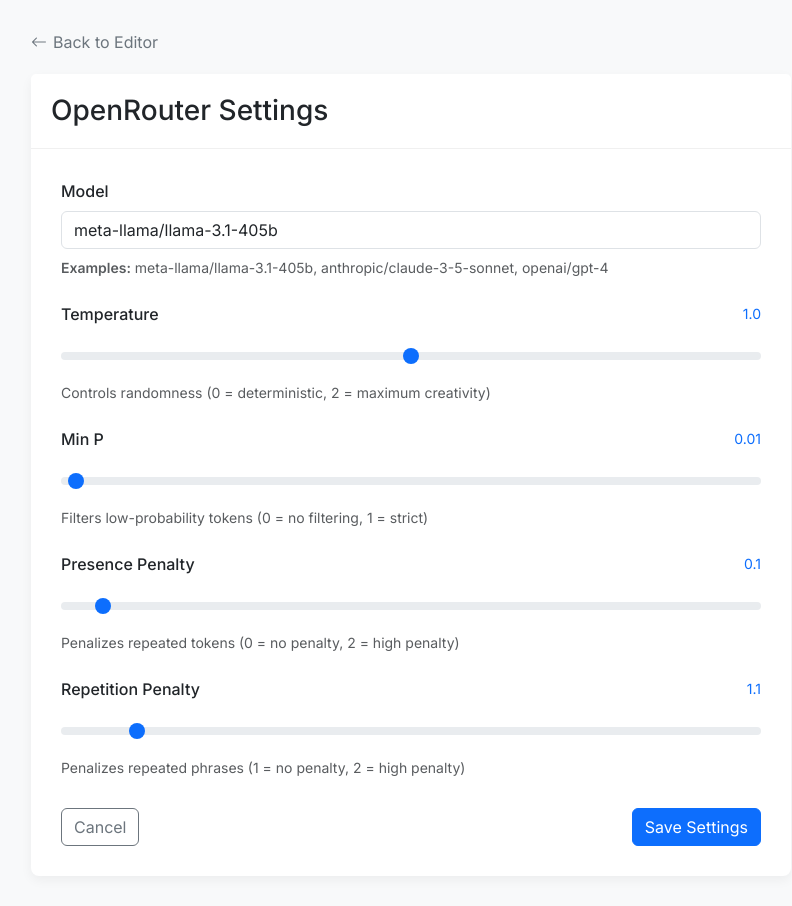
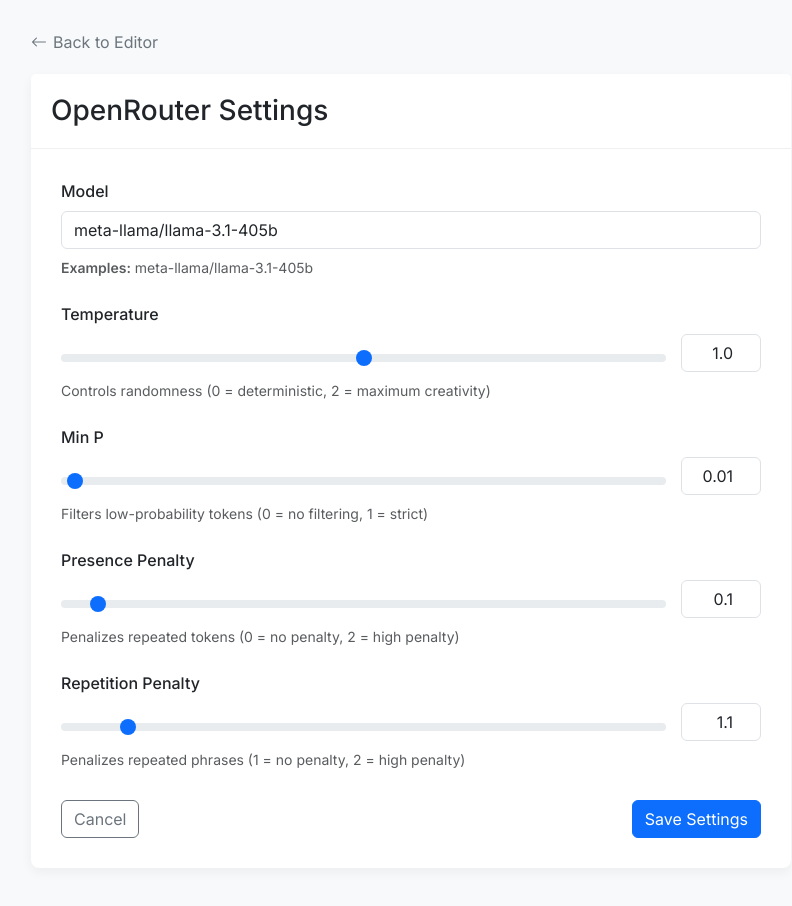
Before and after one commit to lyramakesmusic/text-completion-webui, a Flask app: page /settings in a window 1280 px wide. Shown: the whole page, without its empty margins (229-1021 px from the left). After the commit the page ends 838 px from the top, so only its background shows below. Run offline with Flask 3, Linux system fonts and the light colour scheme.

Commit message:
Add files via upload

```diff
--- a/templates/settings.html
+++ b/templates/settings.html
@@ -48,6 +48,8 @@
 
         .form-range {
             margin-top: 10px;
+            flex-grow: 1;
+            margin-right: 15px;
         }
 
         .form-text {
@@ -59,6 +61,16 @@
             font-size: 14px;
             font-weight: normal;
             color: #0d6efd;
+        }
+
+        .range-with-number {
+            display: flex;
+            align-items: center;
+        }
+
+        .number-input {
+            width: 80px;
+            text-align: right;
         }
 
         .back-link {
@@ -114,43 +126,51 @@
                         <label for="model" class="form-label">Model</label>
                         <input type="text" class="form-control" id="model" name="model" value="{{ config.model }}" required>
                         <div class="form-text">
-                            <strong>Examples:</strong> meta-llama/llama-3.1-405b, anthropic/claude-3-5-sonnet, openai/gpt-4
+                            <strong>Examples:</strong> meta-llama/llama-3.1-405b
                         </div>
                     </div>
 
                     <div class="mb-4">
                         <label for="temperature" class="form-label">
                             Temperature
-                            <span class="value-display" id="temperature-value">{{ config.temperature }}</span>
                         </label>
-                        <input type="range" class="form-range" id="temperature" name="temperature" min="0" max="2" step="0.01" value="{{ config.temperature }}">
+                        <div class="range-with-number">
+                            <input type="range" class="form-range" id="temperature" name="temperature" min="0" max="2" step="0.01" value="{{ config.temperature }}">
+                            <input type="number" class="form-control number-input" id="temperature-number" value="{{ config.temperature }}" min="0" max="2" step="0.01">
+                        </div>
                         <div class="form-text">Controls randomness (0 = deterministic, 2 = maximum creativity)</div>
                     </div>
 
                     <div class="mb-4">
                         <label for="min_p" class="form-label">
                             Min P
-                            <span class="value-display" id="min_p-value">{{ config.min_p }}</span>
                         </label>
-                        <input type="range" class="form-range" id="min_p" name="min_p" min="0" max="1" step="0.01" value="{{ config.min_p }}">
+                        <div class="range-with-number">
+                            <input type="range" class="form-range" id="min_p" name="min_p" min="0" max="1" step="0.01" value="{{ config.min_p }}">
+                            <input type="number" class="form-control number-input" id="min_p-number" value="{{ config.min_p }}" min="0" max="1" step="0.01">
+                        </div>
                         <div class="form-text">Filters low-probability tokens (0 = no filtering, 1 = strict)</div>
                     </div>
 
                     <div class="mb-4">
                         <label for="presence_penalty" class="form-label">
                             Presence Penalty
-                            <span class="value-display" id="presence_penalty-value">{{ config.presence_penalty }}</span>
                         </label>
-                        <input type="range" class="form-range" id="presence_penalty" name="presence_penalty" min="0" max="2" step="0.01" value="{{ config.presence_penalty }}">
+                        <div class="range-with-number">
+                            <input type="range" class="form-range" id="presence_penalty" name="presence_penalty" min="0" max="2" step="0.01" value="{{ config.presence_penalty }}">
+                            <input type="number" class="form-control number-input" id="presence_penalty-number" value="{{ config.presence_penalty }}" min="0" max="2" step="0.01">
+                        </div>
                         <div class="form-text">Penalizes repeated tokens (0 = no penalty, 2 = high penalty)</div>
                     </div>
 
                     <div class="mb-4">
                         <label for="repetition_penalty" class="form-label">
                             Repetition Penalty
-                            <span class="value-display" id="repetition_penalty-value">{{ config.repetition_penalty }}</span>
                         </label>
-                        <input type="range" class="form-range" id="repetition_penalty" name="repetition_penalty" min="1" max="2" step="0.01" value="{{ config.repetition_penalty }}">
+                        <div class="range-with-number">
+                            <input type="range" class="form-range" id="repetition_penalty" name="repetition_penalty" min="1" max="2" step="0.01" value="{{ config.repetition_penalty }}">
+                            <input type="number" class="form-control number-input" id="repetition_penalty-number" value="{{ config.repetition_penalty }}" min="1" max="2" step="0.01">
+                        </div>
                         <div class="form-text">Penalizes repeated phrases (1 = no penalty, 2 = high penalty)</div>
                     </div>
 
@@ -177,10 +197,29 @@
             const rangeInputs = document.querySelectorAll('input[type="range"]');
             const saveSuccess = document.getElementById('save-success');
 
-            // Update displayed values for range inputs
-            rangeInputs.forEach(input => {
-                input.addEventListener('input', function() {
-                    document.getElementById(`${input.id}-value`).textContent = input.value;
+            // Update displayed values and keep range/number inputs in sync
+            rangeInputs.forEach(rangeInput => {
+                const numberInput = document.getElementById(`${rangeInput.id}-number`);
+
+                // Update number input when range changes
+                rangeInput.addEventListener('input', function() {
+                    numberInput.value = this.value;
+                });
+
+                // Update range when number input changes
+                numberInput.addEventListener('input', function() {
+                    rangeInput.value = this.value;
+                });
+
+                // Ensure number stays within bounds
+                numberInput.addEventListener('change', function() {
+                    const value = parseFloat(this.value);
+                    const min = parseFloat(this.min);
+                    const max = parseFloat(this.max);
+
+                    if (value < min) this.value = min;
+                    if (value > max) this.value = max;
+                    rangeInput.value = this.value;
                 });
             });
 
```
Also changed, not shown: static/js/app.js (+72 -0 lines), templates/index.html (+6 -2 lines).
